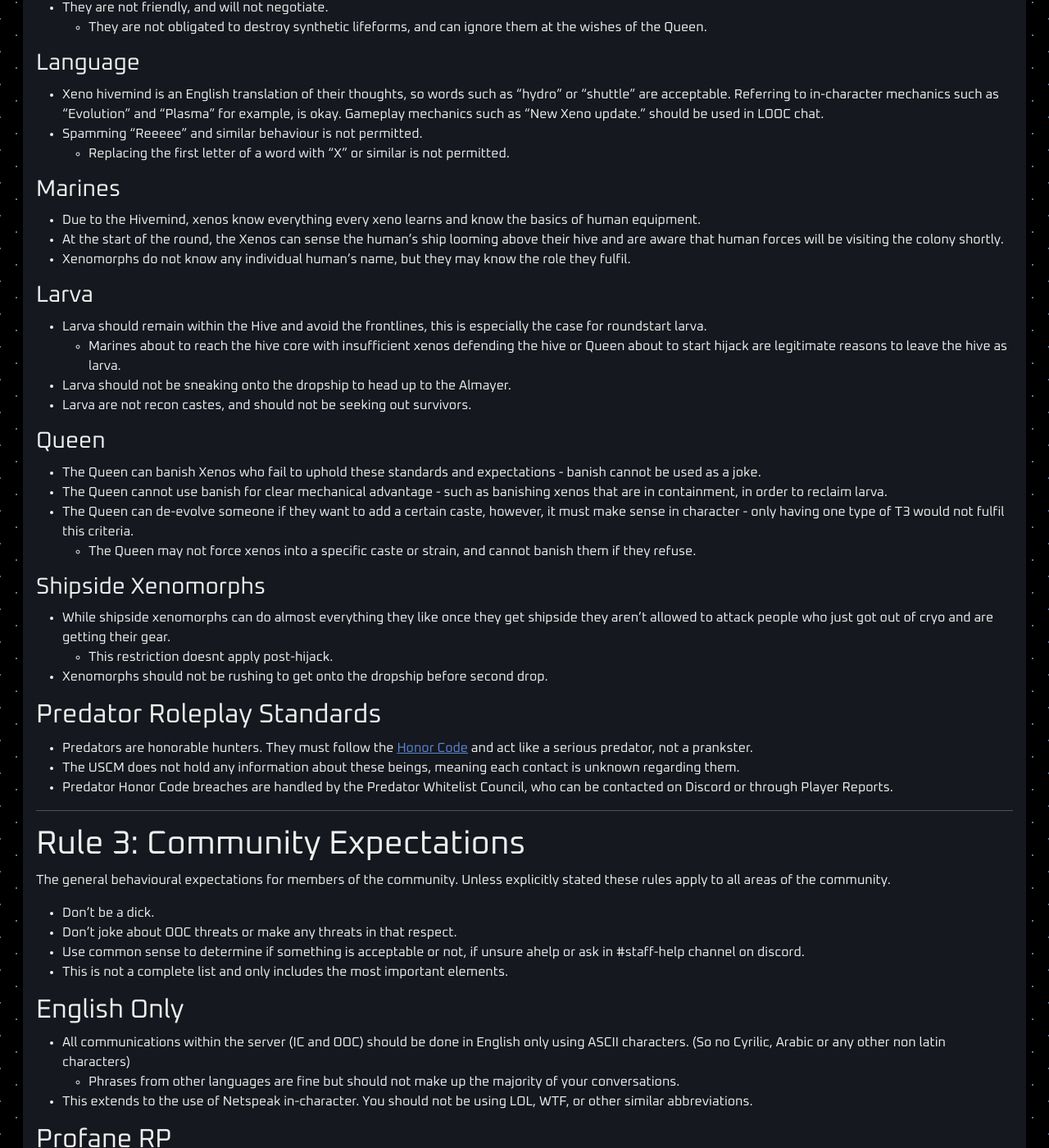
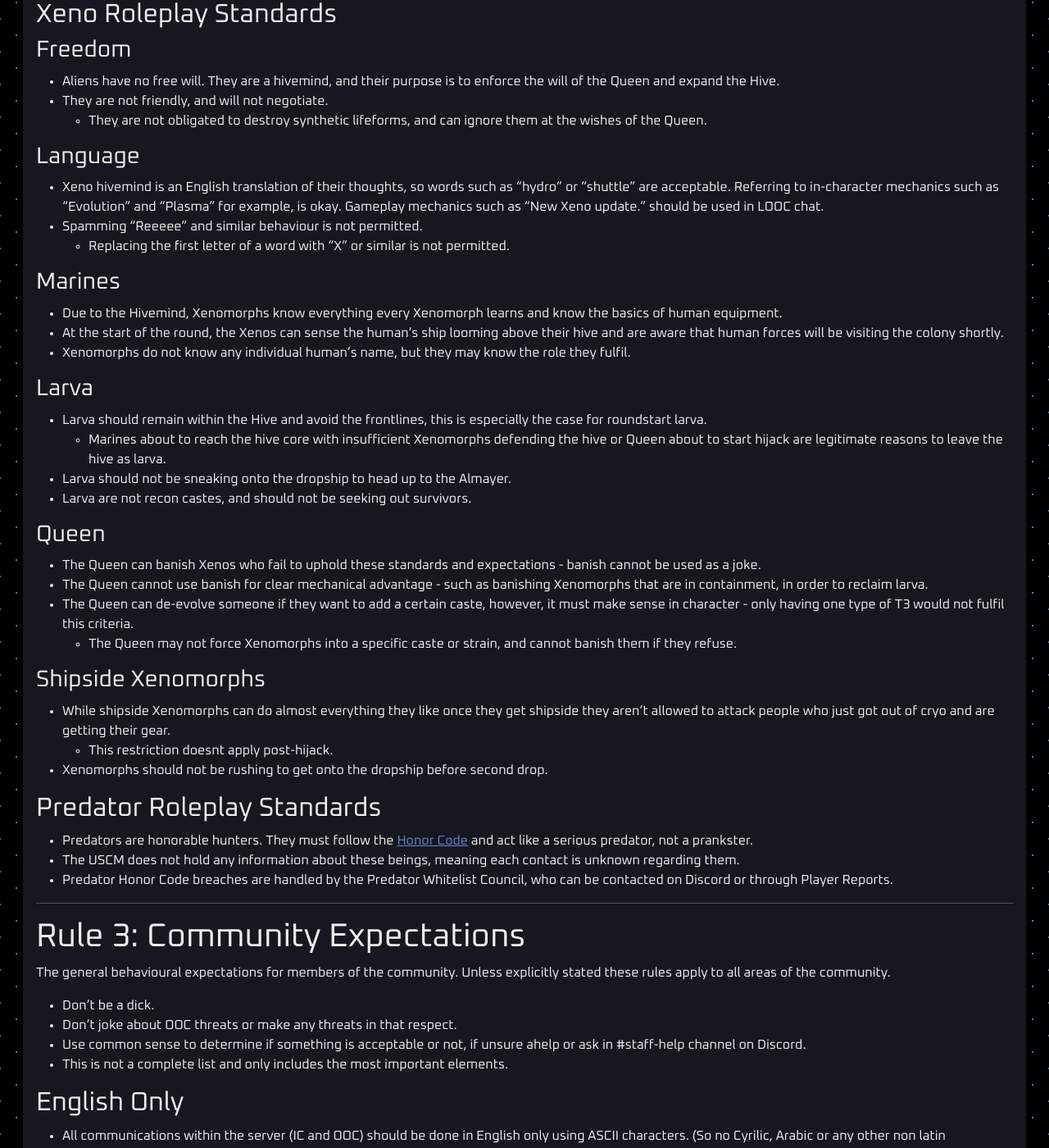
Before and after one commit to cmss13-devs/web, a Jekyll site: the page built from rules.md, in a window 1280 px wide and 1400 px high, scrolled down 3897 px. Shown: the whole window at 82% size. Built offline with Jekyll 4.4.1, drawn with Linux system fonts in a browser that asks for light colours; some of the changed text lies outside the part shown.

Commit message:
Rule clarifications and minor changes. ( Rule 2) (#67)
- It has been made clear whether/when Survivors can kill Larva.
- Added a sentence stating that a Survivor's mental instability is not a
valid reason to break Rule 10.
- Language rule under Rule 2 has been expanded to include non-standard
unicord usage (emojis, symbols) and labeling of objects.
- Minor capitalization.

```diff
--- a/rules.md
+++ b/rules.md
@@ -103,14 +105,14 @@
 
 - Synthetics are cold and do not feel emotions as strongly as humans, though they may fake them. They serve the USCM and may not turn against them. Synthetics must adhere to the [Synthetic Programming and Guidelines](https://forum.cm-ss13.com/t/synthetic-programming-and-guidelines).
 - Synthetic Survivors have altered Programming which can also be found there.
-- Synthetic Guideline breaches are dealt with by the Synthetic Whitelist Council, who can be contacted on discord or through Player Reports.
+- Synthetic Guideline breaches are dealt with by the Synthetic Whitelist Council, who can be contacted on Discord or through Player Reports.
 
 ### Survivors
 
-- Survivors have more leeway than marines with their mental stability due to the trauma they may have experienced during the xenomorph attack. They may be suffering PTSD, paranoia or similar conditions for roleplaying purposes.
+- Survivors have more leeway than marines with their mental stability due to the trauma they may have experienced during the Xenomorph attack. They may be suffering PTSD, paranoia or similar conditions for roleplaying purposes. This is not reason enough for Survivors to ignore Rule 10.
 - Survivors may NOT be hostile unless they have been spawned as hostile survivors (CLF) - see [Hostile Factions](#hostile-factions).
   - Hostile survivors cannot attempt to harm other survivors.
-- Survivors should not be rushing to attack the hive before the roundstart xenos have had a chance to evolve.
+- Survivors cannot kill roundstart larvas before the larvas have had a chance to evolve. Larvas can evolve after approximately 60 seconds from roundstart.
 
 ### Command
 
@@ -152,27 +155,27 @@
 
 ### Marines
 
-- Due to the Hivemind, xenos know everything every xeno learns and know the basics of human equipment.
+- Due to the Hivemind, Xenomorphs know everything every Xenomorph learns and know the basics of human equipment.
 - At the start of the round, the Xenos can sense the human's ship looming above their hive and are aware that human forces will be visiting the colony shortly.
 - Xenomorphs do not know any individual human's name, but they may know the role they fulfil.
 
 ### Larva
 
 - Larva should remain within the Hive and avoid the frontlines, this is especially the case for roundstart larva.
-    - Marines about to reach the hive core with insufficient xenos defending the hive or Queen about to start hijack are legitimate reasons to leave the hive as larva.
+    - Marines about to reach the hive core with insufficient Xenomorphs defending the hive or Queen about to start hijack are legitimate reasons to leave the hive as larva.
 - Larva should not be sneaking onto the dropship to head up to the Almayer.
 - Larva are not recon castes, and should not be seeking out survivors.
 
 ### Queen
 
 - The Queen can banish Xenos who fail to uphold these standards and expectations - banish cannot be used as a joke.
-- The Queen cannot use banish for clear mechanical advantage - such as banishing xenos that are in containment, in order to reclaim larva.
+- The Queen cannot use banish for clear mechanical advantage - such as banishing Xenomorphs that are in containment, in order to reclaim larva.
 - The Queen can de-evolve someone if they want to add a certain caste, however, it must make sense in character - only having one type of T3 would not fulfil this criteria.
-    - The Queen may not force xenos into a specific caste or strain, and cannot banish them if they refuse.
+    - The Queen may not force Xenomorphs into a specific caste or strain, and cannot banish them if they refuse.
 
 ### Shipside Xenomorphs
 
-- While shipside xenomorphs can do almost everything they like once they get shipside they aren't allowed to attack people who just got out of cryo and are getting their gear.
+- While shipside Xenomorphs can do almost everything they like once they get shipside they aren't allowed to attack people who just got out of cryo and are getting their gear.
     - This restriction doesnt apply post-hijack.
 - Xenomorphs should not be rushing to get onto the dropship before second drop.
 
@@ -189,7 +192,7 @@
 The general behavioural expectations for members of the community. Unless explicitly stated these rules apply to all areas of the community.
 - Don't be a dick.
 - Don't joke about OOC threats or make any threats in that respect.
-- Use common sense to determine if something is acceptable or not, if unsure ahelp or ask in #staff-help channel on discord.
+- Use common sense to determine if something is acceptable or not, if unsure ahelp or ask in #staff-help channel on Discord.
 - This is not a complete list and only includes the most important elements.
 
 ## English Only
@@ -272,8 +275,8 @@
 - Using fuel tanks as explosive traps by acid spitting.
 
 Examples of Exploits:
-- Banishing xenos on the Almayer so they can be killed for free larva.
-- Banishing AFK xenos to reclaim larva.
+- Banishing Xenomorphs on the Almayer so they can be killed for free larva.
+- Banishing AFK Xenomorphs to reclaim larva.
 - Placing Acid traps so they can be triggered from behind walls.
 
 ---
@@ -287,17 +290,17 @@
 Not Metagaming:
 - Xenos destroying colony assets prior to Marine landing, such as APCs, lights, vendors, etc.
 - Xenos & Marines building traps to catch and kill the other side.
-- Shipside xenos attacking critical equipment like the tcomms or OB APCs.
+- Shipside Xenomorphs attacking critical equipment like the tcomms or OB APCs.
 - Marines killing themselves after becoming infected or captured by the Xenos.
 
 Examples of Metagaming:
 - Xenos sitting next to the dropship landing pad to attack right as the Marines open the doors.
 - Xenos melting every colony wall in a specific location to remove a building/defensive point.
-- Xenos walling in marine or xeno bodies with the primary purpose being to prevent recovery.
+- Xenos walling in marine or Xenomorph bodies with the primary purpose being to prevent recovery.
 - Killing, or otherwise denying capture of, monkeys/neaera/ETC. as survivor before marines land.
     - This is a rulebreak because of the disproportionate impact this has on roundstart balance.
 - Surrounding a comms tower entirely with reinforced walls to prevent Xenos attacking it without T3s.
-    - Walls can be used to cover most of the tower, however there must remain access for other xenos IE barricades.
+    - Walls can be used to cover most of the tower, however there must remain access for other Xenomorphs IE barricades.
 
 ## Metacommunication
 
```
Also changed, not shown: other parts of rules.md (+6 -3 lines).
